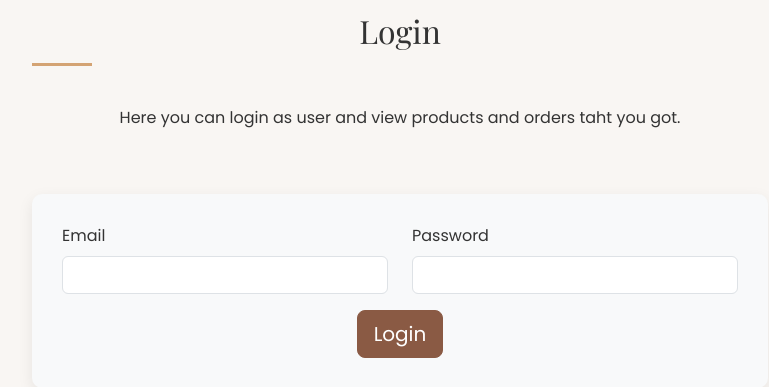
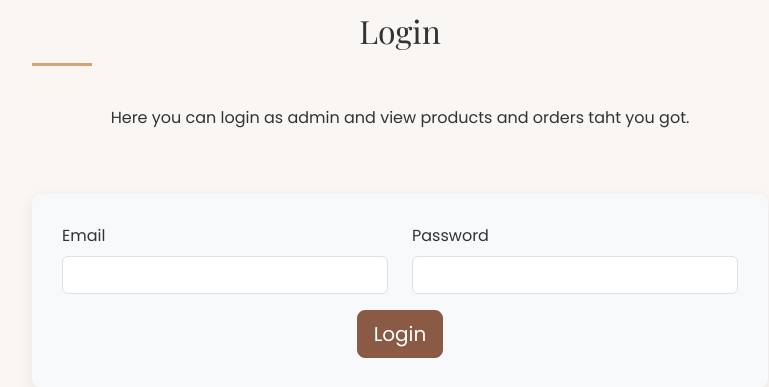
Before and after one commit to Abhiram-Dashewar/Project-1-Catering-Management-, a Flask app: page / in a window 1280 px wide. Shown: the part 5218-5605 px from the top of the page, without its empty margins (240-1009 px from the left). Run offline with Flask 3, Linux system fonts and the light colour scheme; data comes from the database, SQL or seed files in the repository; some libraries are stand-ins or nearby versions.

Commit message:
Update login description for admin access

```diff
--- a/templates/homepage.html
+++ b/templates/homepage.html
@@ -193,7 +193,7 @@
         <div class="row text-center mb-5">
             <div class="col-lg-8 mx-auto">
                 <h2 class="section-title">Login</h2>
-                <p>Here you can login as user and view products and orders taht you got.</p>
+                <p>Here you can login as admin and view products and orders taht you got.</p>
             </div>
         </div>
         <div class="row justify-content-center">
```
